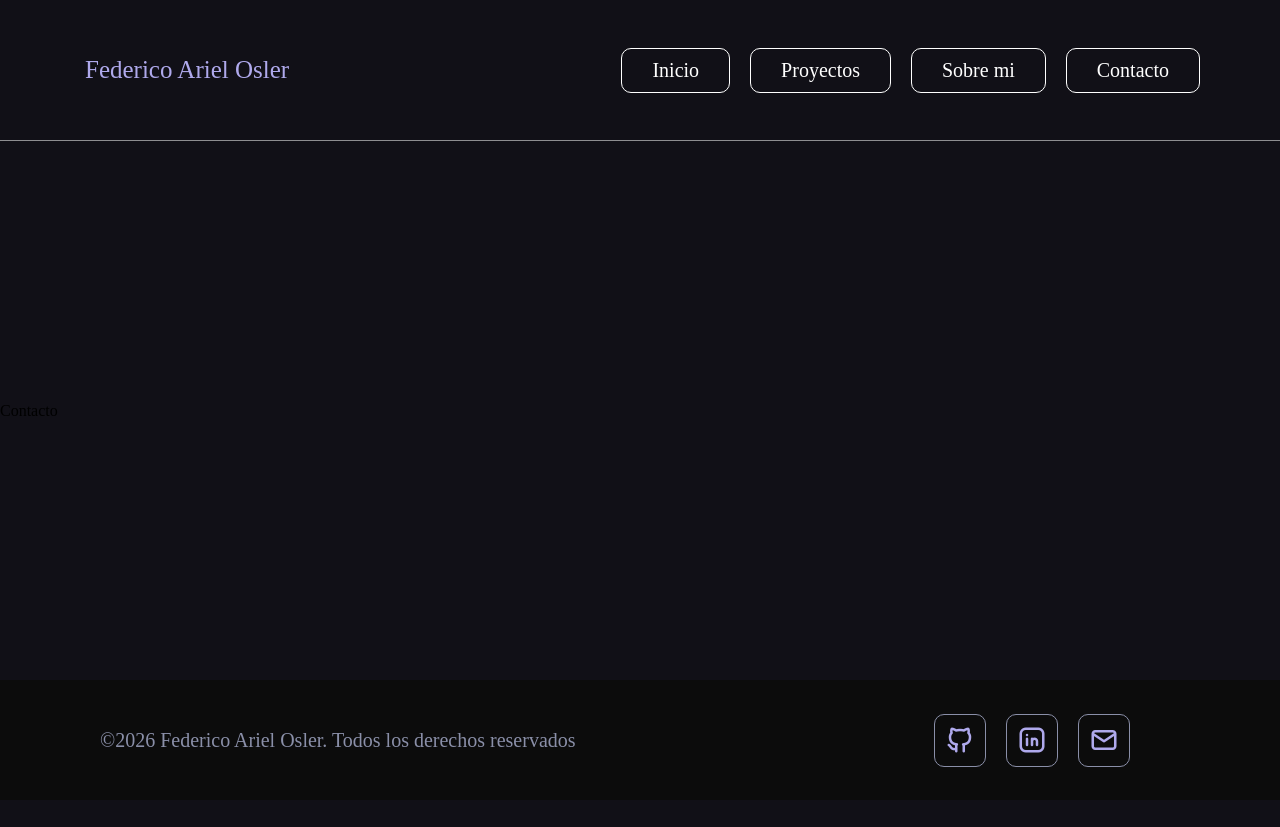
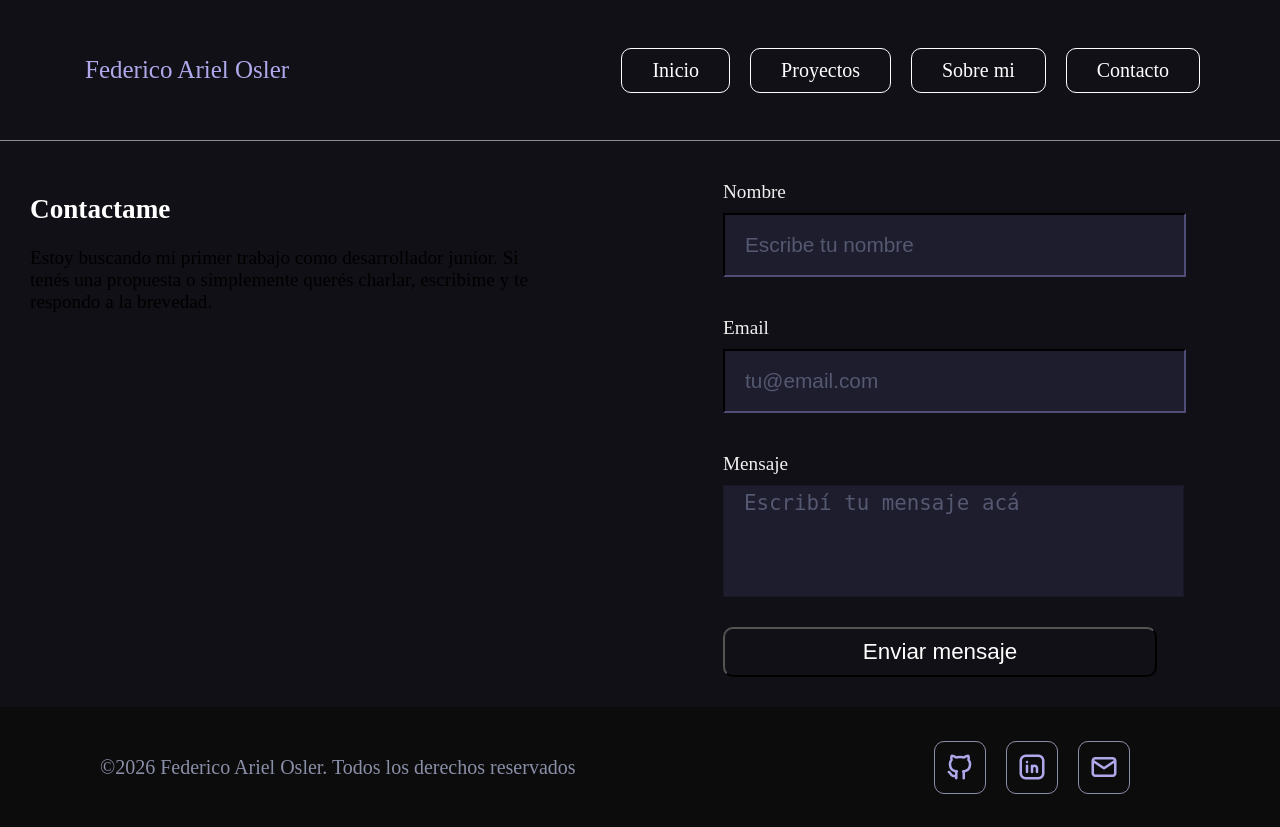
Before and after one commit to federicoosler/Portfolio, a Flask app: page /contacto in a window 1280 px wide. Before the commit the page ends 767 px from the top, so only its background shows below. Run offline with Flask 3, Linux system fonts and the light colour scheme.

Commit message:
feature: frontend de la sección contacto hecha (primera versión)

```diff
--- /dev/null
+++ b/frontend/static/css/contacto.css
@@ -0,0 +1,118 @@
+#contenedor-principal{
+    display:flex;
+    padding:20px;
+}
+
+#contenedor-texto-contactame{
+    width:50%;
+    padding:10px;
+}
+
+/*FORMULARIO*/
+form{
+    min-width:50%;
+    padding:10px;
+    display:flex;
+    flex-direction:column;
+    gap:20px;
+    align-items:center;
+}
+
+#subtitulo-contactame{
+    font-size:1.7rem;
+    color:white;
+}
+.texto-adaptado{
+    font-size:1.2rem;
+    max-width:90%;
+}
+
+.contenedor-input{
+    display:flex;
+    flex-direction:column;
+    padding:10px;
+    gap:10px;
+    min-width:70%;
+}
+
+.contenedor-input label{
+    color:#f0f0f0;
+    font-size:1.2rem;
+}
+
+#nombre,#email{
+    width:100%;
+    min-height:50px;
+    border-color:#181724;
+    font-size:1.3rem;
+    background:#1e1d2e;
+    color:#f0f0f0;
+    padding:5px 5px 5px 20px;
+}
+
+#mensaje{
+    width:100%;
+    min-height:100px;
+    max-height:150px;
+    padding:5px 5px 5px 20px;
+    border-color:#181724;
+    font-size:1.3rem;
+    background:#1e1d2e;
+    color:#f0f0f0;
+    resize:none;
+}
+
+#btn-enviar{
+    width:70%;
+    min-height:50px;
+    border-radius:10px;
+    font-size:1.4rem;
+    padding:10px;
+    background:#111017;
+    color:white;
+}
+
+.contenedor-input label:hover{
+    cursor:pointer;
+}
+#btn-enviar:hover{
+    cursor:pointer;
+}
+
+input::placeholder{
+    color:#545870;
+    font-size:1.3rem;
+}
+
+textarea::placeholder{
+    color:#545870;
+    font-size:1.3rem;
+}
+
+input:focus{
+    border-color:#7F77DD;
+    outline: none;
+}
+
+textarea:focus{
+    border-color:#7F77DD;
+    outline: none;
+}
+
+@media (max-width:1075px){
+    #contenedor-principal{
+        flex-direction:column;
+    }
+
+    #contenedor-texto-contactame{
+        min-width:90%;
+    }
+
+    form{
+        align-items:flex-start;
+    }
+}
+
+@media (max-width: 600px){
+
+}
--- a/frontend/templates/contacto.html
+++ b/frontend/templates/contacto.html
@@ -1,9 +1,33 @@
 {% extends "base.html" %}
-{% block title %}Inicio{% endblock %}
+{% block title %}Contacto{% endblock %}
 {% block extra_css%}
-
+    <link rel="stylesheet" href="static/css/contacto.css">
 {% endblock %}
 
 {% block content %}
-<p>Contacto</p>
+    <div id="contenedor-principal">
+        <div id="contenedor-texto-contactame">
+            <h2 id="subtitulo-contactame">Contactame</h2>
+            <p class="texto texto-adaptado">Estoy buscando mi primer trabajo como desarrollador junior. Si tenés una propuesta
+            o simplemente querés charlar, escribime y te respondo a la brevedad.</p>
+        </div>
+
+        <form method="POST">
+            <div class="contenedor-input">
+                <label for="nombre">Nombre</label>
+                <input type="text" id="nombre" class="input-requerido" name="nombre" placeholder="Escribe tu nombre" required>
+            </div>
+
+            <div class="contenedor-input">
+                <label for="email">Email</label>
+                <input type="email" id="email"  class="input-requerido" name="email" placeholder="tu@email.com" required>
+            </div>
+
+            <div class="contenedor-input">
+                <label for="mensaje">Mensaje</label>
+                <textarea name="mensaje" id="mensaje" class="input-requerido" placeholder="Escribí tu mensaje acá" required></textarea>
+            </div>
+            <button type="submit" id="btn-enviar">Enviar mensaje</button>
+        </form>
+    </div>
 {% endblock %}
```
